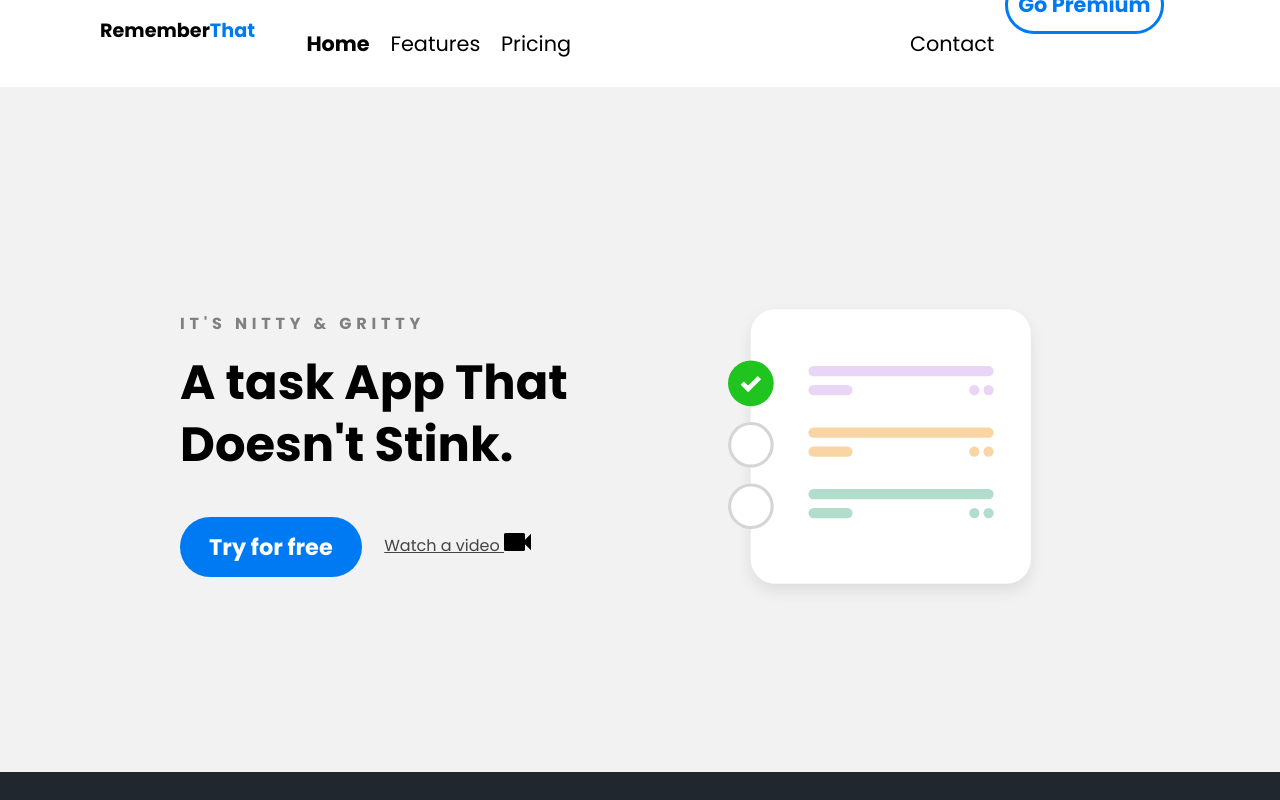
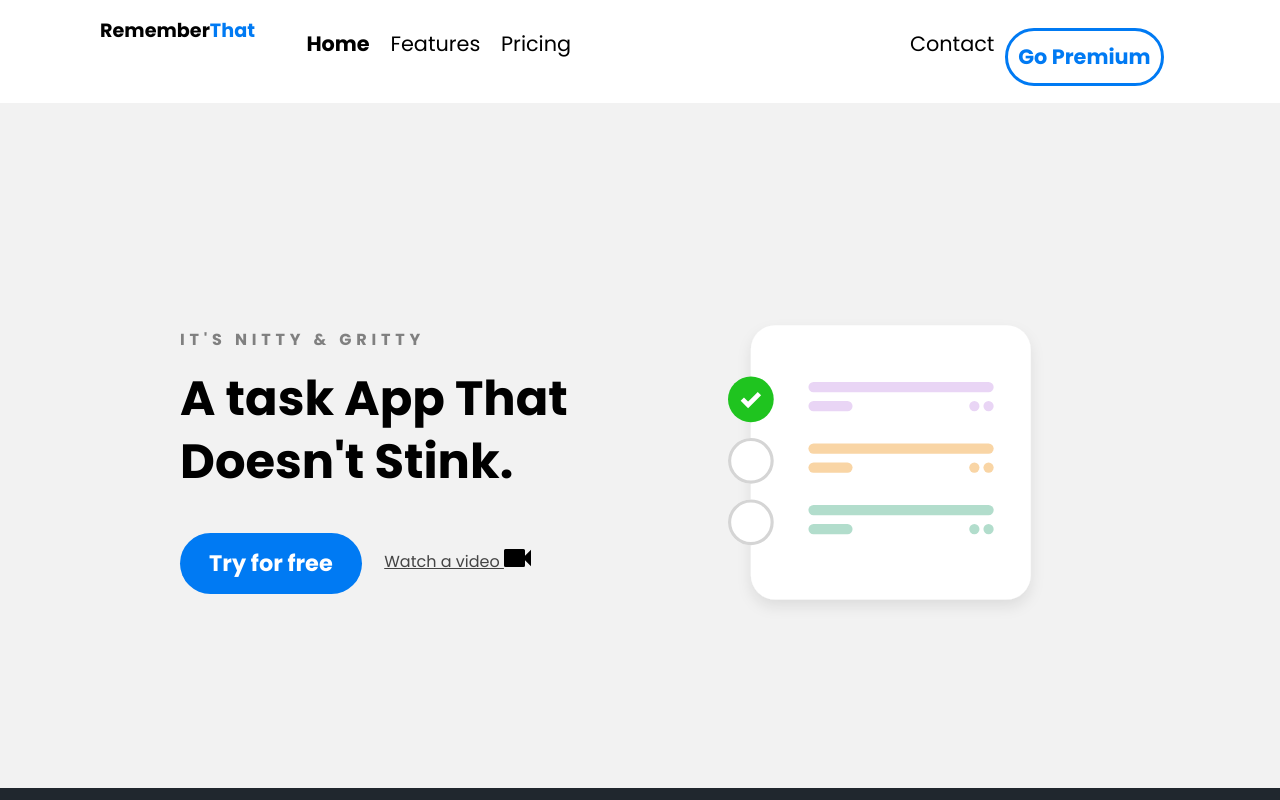
Before and after one commit to Maaxboon/learn-enough, a plain HTML site: page frontend/index.html in a window 1280 px wide. Shown: the top 800 px of the page. Drawn offline with Linux system fonts and the light colour scheme; a script that the page names is missing.

Commit message:
Last commit

```diff
--- a/frontend/css/main.scss
+++ b/frontend/css/main.scss
@@ -269,7 +269,7 @@ nav {
       border: 3px solid var(--primary-color);
       font-weight: bold;
       border-radius: 5em;
-      margin-top: -2em;
+      margin-top: 0.5em;
 
       &:hover {
         background: var(--primary-color);
```
Also changed, not shown: frontend/css/main.css, 1 other file.
